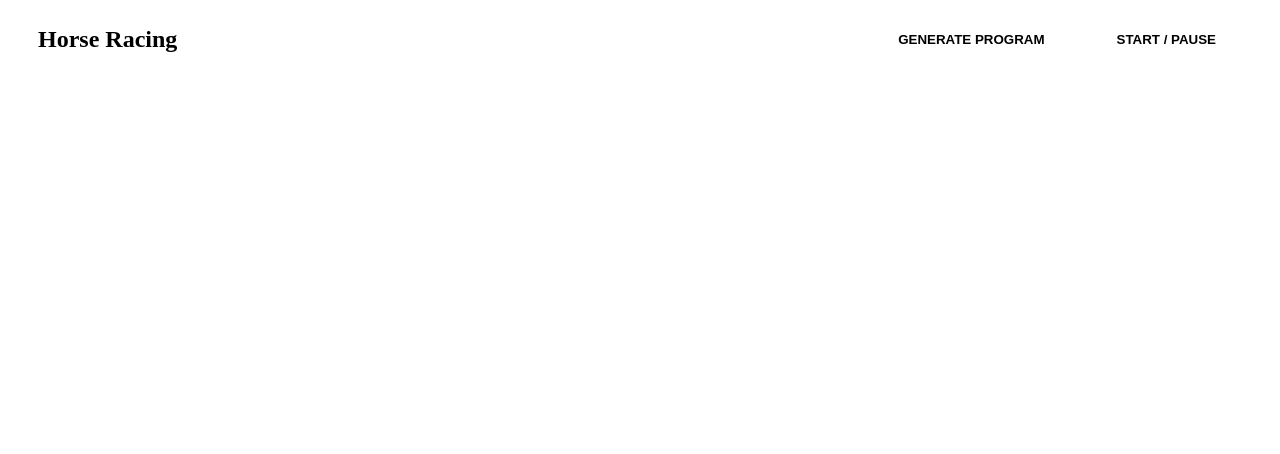
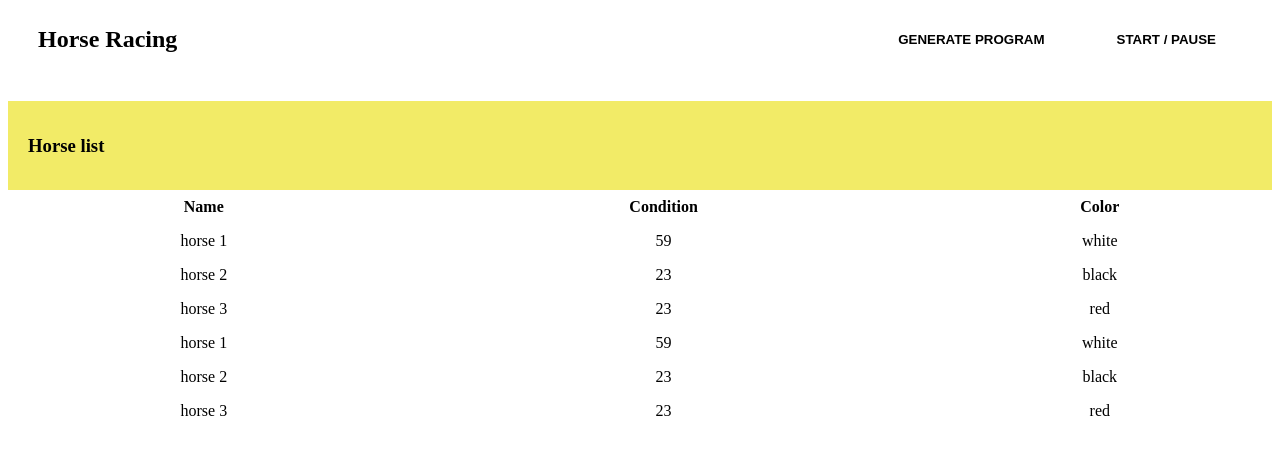
Before and after one commit to steve-232/test-vue, a Vue app: page / in a window 1280 px wide. Shown: the top 454 px of the page. Built offline with nearby package versions, Linux system fonts and the light colour scheme; the HTML template or start-up script is replaced by a standard one.

Commit message:
add ColumnHorseList.vue

```diff
--- a/src/App.vue
+++ b/src/App.vue
@@ -1,11 +1,17 @@
 <template>
   <div class="page">
     <TheHeader />
+    <ColumnHorseList />
   </div>
 </template>
 
 <script setup lang="ts">
 import TheHeader from "@/components/TheHeader.vue";
+import ColumnHorseList from "./components/ColumnHorseList.vue";
 </script>
 
-<style scoped></style>
+<style scoped lang="scss">
+.page-header {
+  margin-bottom: 30px;
+}
+</style>
--- /dev/null
+++ b/src/components/ColumnHorseList.vue
@@ -0,0 +1,50 @@
+<template>
+  <BaseColumn title="Horse list" header-bg-color="#f2eb67">
+    <TableHorseList :data="data" />
+  </BaseColumn>
+</template>
+
+<script setup lang="ts">
+import { ref } from "vue";
+import BaseColumn from "@/components/base/BaseColumn.vue";
+import TableHorseList from "@/components/common/TableHorseList.vue";
+
+const data = ref([
+  {
+    id: 1,
+    name: "horse 1",
+    condition: 59,
+    color: "white",
+  },
+  {
+    id: 2,
+    name: "horse 2",
+    condition: 23,
+    color: "black",
+  },
+  {
+    id: 3,
+    name: "horse 3",
+    condition: 23,
+    color: "red",
+  },
+  {
+    id: 11,
+    name: "horse 1",
+    condition: 59,
+    color: "white",
+  },
+  {
+    id: 12,
+    name: "horse 2",
+    condition: 23,
+    color: "black",
+  },
+  {
+    id: 13,
+    name: "horse 3",
+    condition: 23,
+    color: "red",
+  },
+]);
+</script>
```
